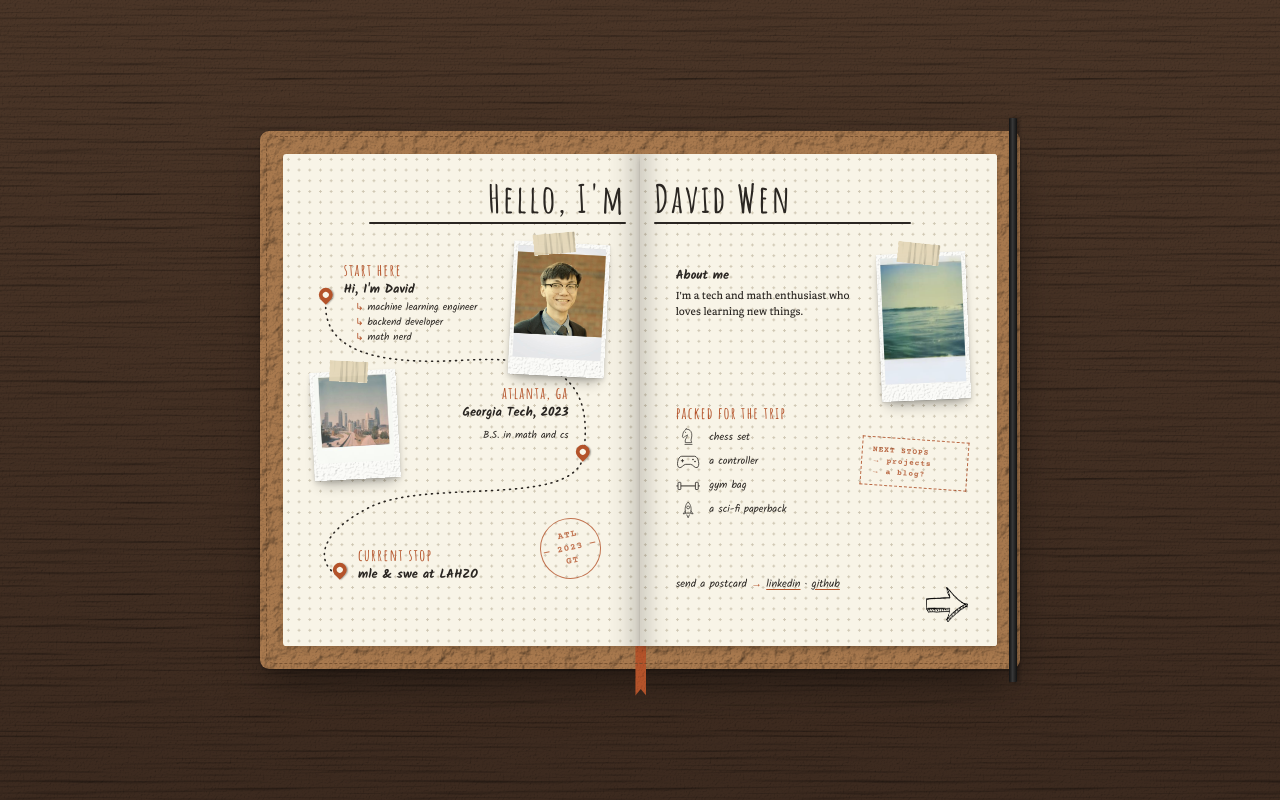
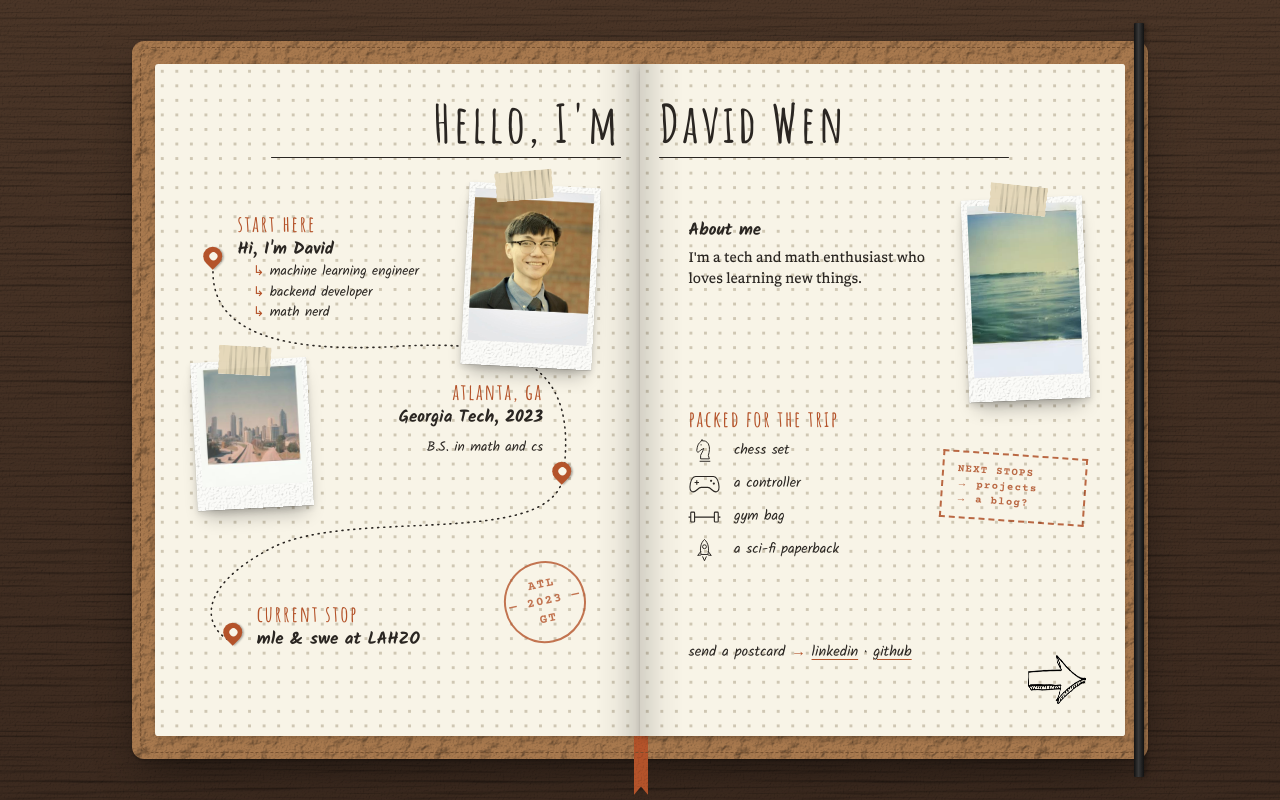
Before and after one commit to dwen3232/personal-website, a Next.js app: page / in a window 1280 px wide. Built offline with nearby package versions, Linux system fonts and the light colour scheme.

Commit message:
Size the desktop book to the viewport: up to 94vw wide or 90vh tall

```diff
--- a/src/components/Book/Book.tsx
+++ b/src/components/Book/Book.tsx
@@ -164,7 +164,7 @@ function Book(props: {
   return (
     // TODO: find the best way to size this
     <div
-      className="book-cover z-10 m-auto aspect-[99/70] w-[95vmin] rounded-[1.2%/1.7%] p-[1.8%]"
+      className="book-cover z-10 m-auto aspect-[99/70] w-[min(94vw,127vh)] rounded-[1.2%/1.7%] p-[1.8%]"
       onTouchStart={handleTouchStart}
       onTouchEnd={handleTouchEnd}
     >
```
